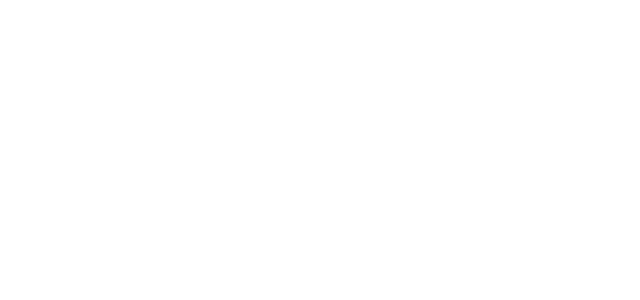
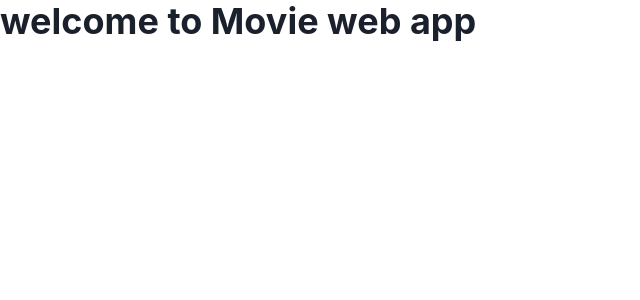
Before and after one commit to ravidhwn01/movie-web-app, a React (Vite) app: page / in a window 1280 px wide. Shown: the top 300 px of the page, without its empty margins (0-640 px from the left). Built offline with nearby package versions, Linux system fonts and the light colour scheme.

Commit message:
components allmovie and my watchlist created

```diff
--- a/package.json
+++ b/package.json
@@ -12,6 +12,7 @@
     "@chakra-ui/react": "^2.5.1",
     "@emotion/react": "^11.10.6",
     "@emotion/styled": "^11.10.6",
+    "@hookform/resolvers": "^2.9.11",
     "axios": "^1.3.4",
     "framer-motion": "^10.3.4",
     "react": "^18.2.0",
--- a/src/App.tsx
+++ b/src/App.tsx
@@ -1,5 +1,25 @@
+import { Box, ChakraProvider, Container, Heading } from "@chakra-ui/react";
+import { QueryClient, QueryClientProvider } from "react-query";
+import { BrowserRouter, Route, Routes } from "react-router-dom";
+
 function App() {
-  return <></>;
+  const queryClient = new QueryClient();
+  return (
+    <>
+      <ChakraProvider>
+        <BrowserRouter>
+          <QueryClientProvider client={queryClient}>
+            <Heading> welcome to Movie web app</Heading>
+            {/* <Routes>
+              <Route path="/" />
+              <Route path="/" />
+              <Route path="/" />
+            </Routes> */}
+          </QueryClientProvider>
+        </BrowserRouter>
+      </ChakraProvider>
+    </>
+  );
 }
 
 export default App;
```
Also changed, not shown: src/components/AllMovies.tsx (added, +7 -0 lines), src/components/MyWatchList.tsx (added, +7 -0 lines), src/main.tsx (+7 -7 lines), 1 other file (tests, documents, lock files or other folders).
